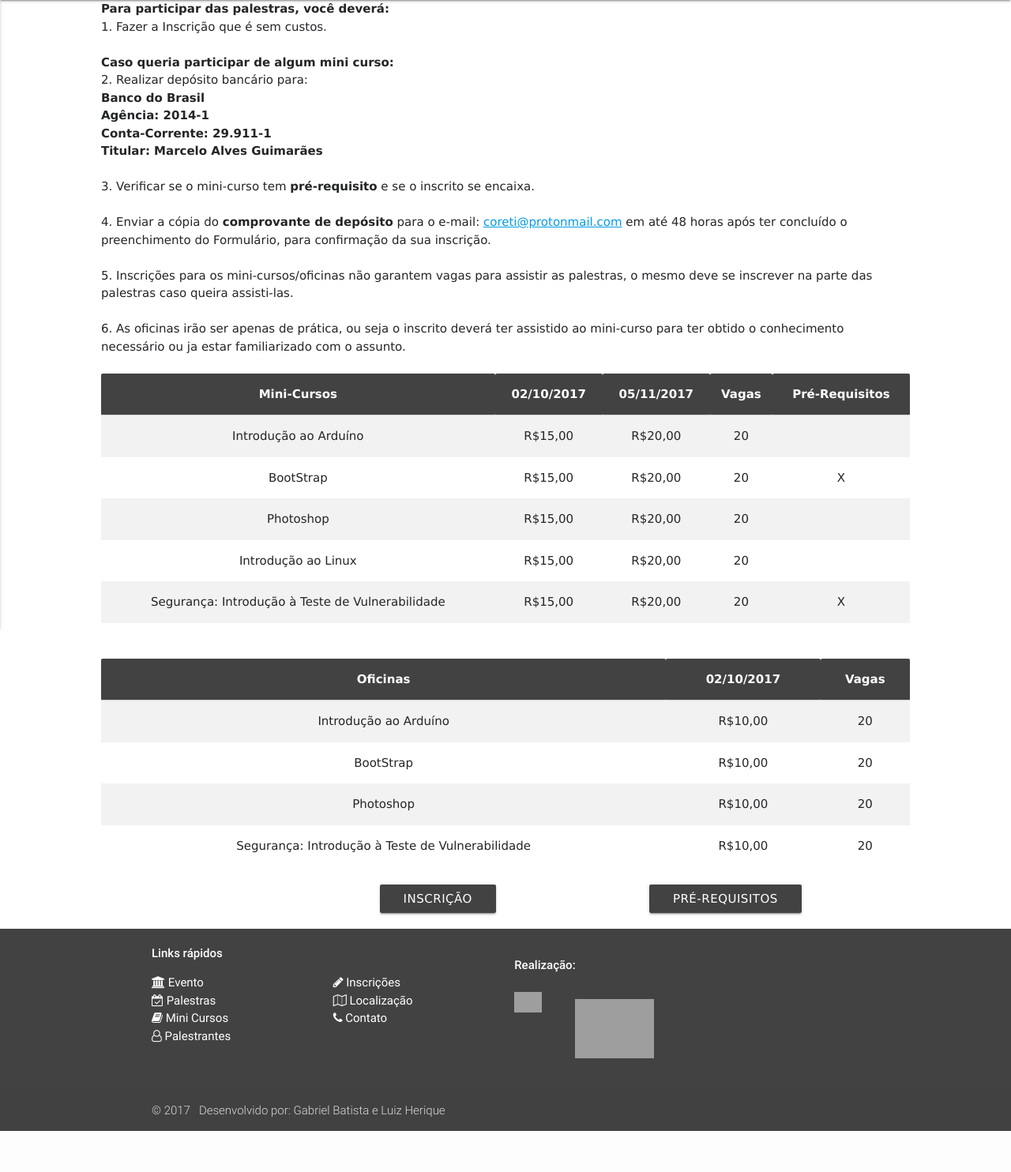
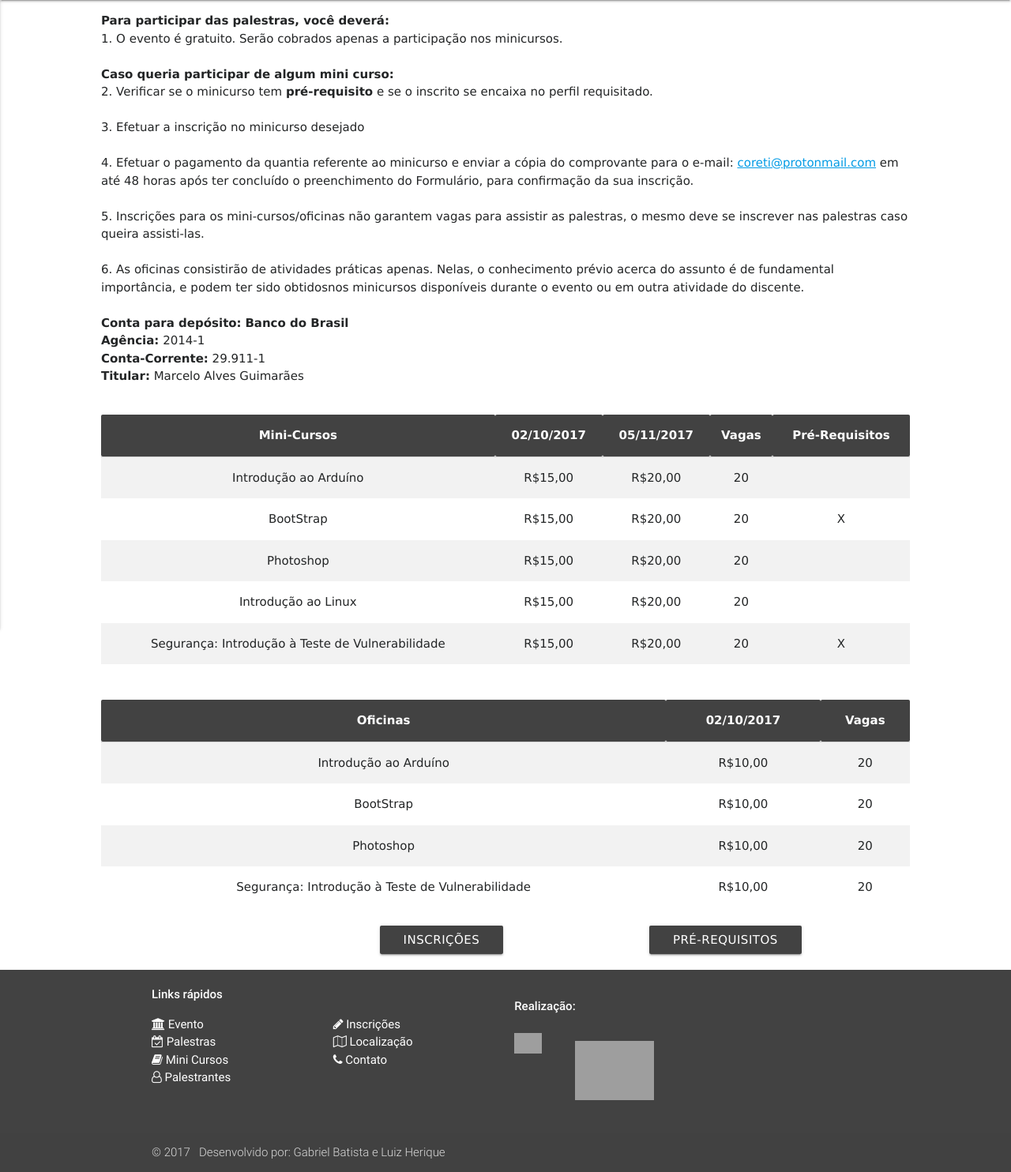
Before and after one commit to lhfoloni/coreti, a PHP site: page /inscricao.php in a window 1280 px wide. Shown: the part 64-1548 px from the top of the page at 79% size. Before the commit the page ends 1496 px from the top, so only its background shows below. Run offline with PHP 8.4, Linux system fonts and the light colour scheme; some libraries are stand-ins or nearby versions; grey boxes are pictures that could not be loaded.

Commit message:
correção de textos

```diff
--- a/index.php
+++ b/index.php
@@ -5,7 +5,7 @@
 		<?php  include "./elementos/nav.php"; ?>
 		<main>
 			<div class="deposito">
-			<br><br><br><br><br><br>
+			<br><br>
 				<p class="flow-text" align="justify">O Congresso Regional de TI – CoRe TI, é um evento organizado por discentes do curso de Sistemas de Informação da UESB juntamente com os docentes do
 curso.<br><br>Temos por objetivo trazer a sociedade o conhecimento acerca de Tecnologia da Informação, trazendo para o evento diferentes tematicas de palestras e minicursos, buscando também proporcionar aos alunos do curso de Sistemas de Informação da UESB uma maior integração com alunos do proprio Campus de Jequié, ou alunos de outras Instituições de Ensino com cursos voltados a área de Tecnologia da Inforação(TI). E com isso trazer atualizações referentes a tecnologias, metodos e ferramentas ultilizadas na atualidade.</p>
 			</div>
--- a/inscricao.php
+++ b/inscricao.php
@@ -5,25 +5,28 @@
 		<?php  include "./elementos/nav.php"; ?>
 		<main>
 			<div class="deposito">
+				<p>
+					<b>Para participar das palestras, você deverá: </b><br>
+					1. O evento é gratuito. Serão cobrados apenas a participação nos minicursos. <br><br>
 
+					<b>Caso queria participar de algum mini curso:</b><br>
 
-				<b>Para participar das palestras, você deverá: </b><br>
-				1. Fazer a Inscrição que é sem custos.<br><br>
+					2. Verificar se o minicurso tem <b>pré-requisito</b> e se o inscrito se encaixa no perfil requisitado.
+					    <br><br>
+					3. Efetuar a inscrição no minicurso desejado <br><br>
 
-				<b>Caso queria participar de algum mini curso:</b><br>
-				2. Realizar depósito bancário para:<br>
-				     <b>Banco do Brasil<br/>
-				     Agência: 2014-1<br/>
-				     Conta-Corrente: 29.911-1<br/>
-				     Titular: Marcelo Alves Guimarães</b><br/><br/>
-				3. Verificar se o mini-curso tem <b>pré-requisito</b> e se o inscrito se encaixa.
-				    <br/><br/>
+					4. Efetuar o pagamento da quantia referente ao minicurso e enviar a cópia do comprovante para o e-mail: <a href="mailto:coreti@protonmail.com"><u>coreti@protonmail.com</u></a> em até 48 horas após ter concluído o preenchimento do Formulário, para confirmação da sua inscrição.
+					    <br><br>
+					5. Inscrições para os mini-cursos/oficinas não garantem vagas para assistir as palestras, o mesmo deve se inscrever nas palestras caso queira assisti-las.<br><br>
 
-				     4. Enviar a cópia do <b> comprovante de depósito</b>
-				     para o e-mail: <a href="mailto:coreti@protonmail.com"><u>coreti@protonmail.com</u></a> em até 48 horas após ter concluído o preenchimento do Formulário, para confirmação da sua inscrição.
-				    <br/><br/>
-				    5. Inscrições para os mini-cursos/oficinas não garantem vagas para assistir as palestras, o mesmo deve se inscrever na parte das palestras caso queira assisti-las.<br><br>
-				    6. As oficinas irão ser apenas de prática, ou seja o inscrito deverá ter assistido ao mini-curso para ter obtido o conhecimento necessário ou ja estar familiarizado com o assunto. <br><br>
+					6. As oficinas consistirão de atividades práticas apenas. Nelas, o conhecimento prévio acerca do assunto é de fundamental importância, e podem ter sido obtidosnos minicursos disponíveis durante o evento ou em outra atividade do discente.<br><br>
+
+					<b>Conta para depósito:</b>
+				    <b>Banco do Brasil</b><br>
+				    <b>Agência:</b> 2014-1<br>
+				    <b>Conta-Corrente:</b> 29.911-1<br>
+				    <b>Titular:</b> Marcelo Alves Guimarães<br><br>
+			    </p>
 				<table class="striped responsive-table centered">
 					<thead class="grey darken-3 white-text">
 						<tr>
@@ -74,7 +77,7 @@
 					</tbody>
 				</table>
 
-				    <br/><br/>
+				    <br><br>
 				<table class="striped responsive-table centered">
 					<thead class="grey darken-3 white-text">
 						<tr>
@@ -113,7 +116,7 @@
 					<div class="col s12 l4 m12">
 					</div>
 					<div class="col s12 l4 m12">
-						<a class="waves-effect waves-light grey darken-3 btn modal-trigger" width="5%" onclick="window.open(&quot;http://cpds.uesb.br/somar/&quot;);">Inscrição</a>
+						<a class="waves-effect waves-light grey darken-3 btn modal-trigger" width="5%" onclick="window.open(&quot;http://cpds.uesb.br/somar/&quot;);">Inscrições</a>
 					</div>
 					<div class="col s12 l4 m12">
 						<a class="waves-effect waves-light grey darken-3 btn modal-trigger" width="5%" href="#modal1">Pré-requisitos</a>
--- a/mini.php
+++ b/mini.php
@@ -10,7 +10,7 @@
 					<thead class="grey darken-3 white-text">
 						<tr>
 							<th>Ministrante</th>
-							<th>Mini-Curso</th>
+							<th>Minicurso</th>
 							<th>Horário</th>
 							<th>Local</th>
 							<th>Data</th>
```
